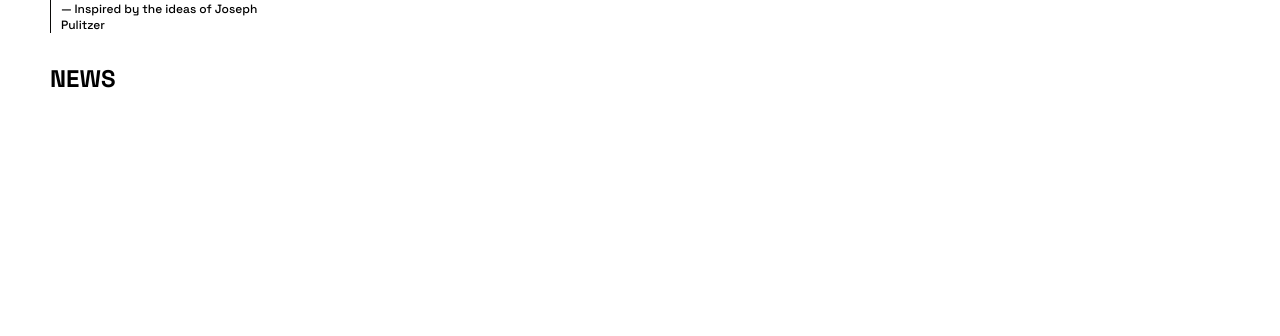
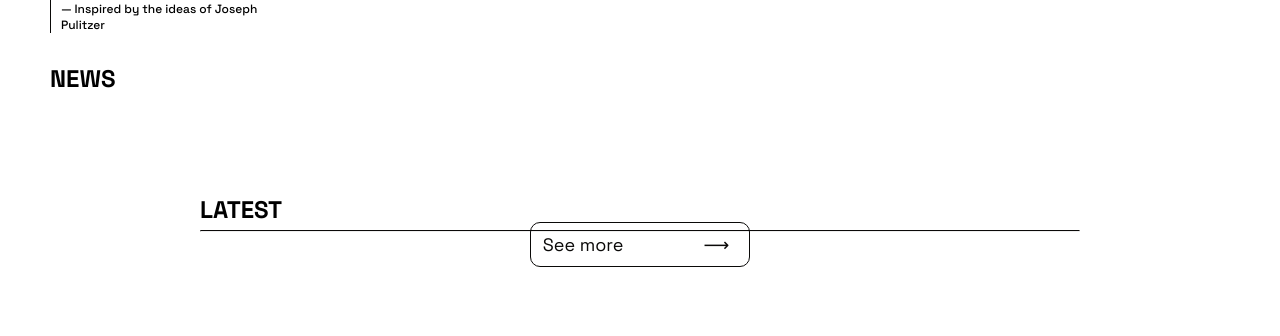
Before and after one commit to mishkFrede1/ZeroDesk, a Django app: page / in a window 1280 px wide. Shown: the part 293-629 px from the top of the page. Run offline with Django 5.2, Linux system fonts and the light colour scheme; data that the repository does not hold is empty; some web fonts are replaced.

Commit message:
Added latest-news page and block under index page

```diff
--- a/services/web_ui/MainApp/static/MainApp/css/new_styles.css
+++ b/services/web_ui/MainApp/static/MainApp/css/new_styles.css
@@ -319,6 +319,95 @@
     cursor: pointer;
 }
 
+/* home page latest article part */
+.latest-articles-container {
+    padding: 30px 200px;
+    display: flex;
+    flex-direction: column;
+    justify-content: left;
+}
+.latest-articles-container hr {
+    border-top: 1px solid #0a0908;
+    margin: 5px 0 30px 0;
+}
+.latest-article {
+    width: 100%;
+    position: relative;
+}
+.latest-article-last::after {
+    content: "";
+    position: absolute;
+    bottom: 0;
+    left: 0;
+    width: inherit;
+    height: 200%; /* регулируй по нужной высоте затемнения */
+    background: linear-gradient(to top, rgb(255, 255, 255), rgba(0,0,0,0));
+    pointer-events: none; /* чтобы не мешал кликам */
+    z-index: 5;
+}
+.latest-article-wrapper {
+    display: flex;
+    gap: 30px;
+    margin-bottom: 30px;
+    color: #0a0908;
+    text-decoration: none;
+}
+.latest-article-img {
+    flex: 1;
+}
+.latest-article-img img{
+    width: 100%;
+    transition: filter 0.3s ease;
+}
+.latest-article-img img:hover{
+    filter: brightness(75%);
+}
+.latest-article-text {
+    flex: 3;
+    display: flex;
+    flex-direction: column;
+    justify-content: space-between;
+}
+.latest-article-text h1{
+    margin-bottom: 10px;
+}
+.latest-article-text h1:hover{
+    text-decoration: underline 1px;
+}
+.latest-article-text h3{
+    font-weight: 400;
+}
+.latest-article-text span {
+    color: #686461;
+}
+.latest-more-button-div {
+    display: flex;
+    justify-content: center;
+    width: 100%;
+}
+.latest-more-button {
+    position: relative;
+    bottom: 40px;
+    display: flex;
+    gap: 80px;
+    align-self: flex-start;
+    padding: 10px 20px 10px 12px;
+    border: solid 1px #0a0908;
+    border-radius: 10px;
+    font-size: 18px;
+    transition: 0.3s ease;
+    text-decoration: none;
+    color: #0a0908;
+    z-index: 100;
+}
+.latest-more-button:hover {
+    background-color: #0a0908;
+    color: white;
+    cursor: pointer;
+    padding: 10px 12px;
+    gap: 88px;
+}
+
 /* article detail view */
 .article-main-container {
     display: flex;
--- a/services/web_ui/MainApp/templates/MainApp/home.html
+++ b/services/web_ui/MainApp/templates/MainApp/home.html
@@ -82,4 +82,27 @@
         </div>
     {% endfor %}
 </div>
+<div class="latest-articles-container">
+    <h2>LATEST</h2>
+    <hr>
+    {% for item in latest_articles %}
+        <div class="latest-article {% if forloop.last %}latest-article-last{% endif %}">
+            <a href="{{ item.get_absolute_url }}" class="latest-article-wrapper">
+                <div class="latest-article-img">
+                    <img src="{{ item.image.url }}" alt="{{ item.title }}"/>
+                </div>
+                <div class="latest-article-text">
+                    <div>
+                        <h1>{{ item.title }}</h1>
+                        <h3>{{ item.summary }}</h3>
+                    </div>
+                    <span>{{ item.created_at|custom_natural_time }}</span>
+                </div>
+            </a>
+        </div>
+    {% endfor %}
+    <div class="latest-more-button-div">
+        <a class="latest-more-button" href="{% url 'latest_news' %}"><div>See more</div> ⟶</a>
+    </div>
+</div>
 {% endblock %}
--- a/services/web_ui/MainApp/urls.py
+++ b/services/web_ui/MainApp/urls.py
@@ -15,6 +15,7 @@ urlpatterns = [
     path('tag/<slug:tag_slug>/', views.TagListView.as_view(), name='tag'),
     path('category/<slug:category_slug>/', views.CategoryListView.as_view(), name='category'),
     path('categories/', views.CategoriesListView.as_view(), name='more_categories'),
+    path('latest-news/', views.LatestListView.as_view(), name='latest_news'),
     path('api/v1/', include(articles_router.urls)),
     path('api/v1/', include(categories_router.urls)),
     path('api/v1/', include(tags_router.urls)),
--- a/services/web_ui/MainApp/views.py
+++ b/services/web_ui/MainApp/views.py
@@ -1,5 +1,4 @@
 from random import randint
-
 from django.db.models import Count
 from django.shortcuts import render, get_object_or_404
 from django.views.generic import ListView, DetailView
@@ -25,6 +24,7 @@ class IndexView(ListView):
         context["articles"] = Articles.objects.exclude(category__name="Video Games")
         context["main_articles"] = context["articles"][:2]
         context["left_articles"] = context["articles"][2:6]
+        context["latest_articles"] = context["articles"][6:17]
         context["categories"] = Categories.objects.all()[:9]
         context["popular_tags"] = Tags.objects.annotate(article_count=Count('tag_elements')).order_by('-article_count')[:50]
         categories_with_articles = []
@@ -79,6 +79,19 @@ class TagListView(ListView):
         context["tag"] = self.tag
         return context
 
+class LatestListView(ListView):
+    template_name = "MainApp/latest.html"
+    context_object_name = "articles"
+    paginate_by = 10
+
+    def get_queryset(self):
+        return Articles.objects.all()
+
+    def get_context_data(self, **kwargs):
+        context = super().get_context_data(**kwargs)
+        context.update(kwargs)
+        return context
+
 class CategoryListView(ListView):
     template_name = "MainApp/category.html"
     context_object_name = "articles"
```
Also changed, not shown: services/web_ui/MainApp/templates/MainApp/latest.html (added, +27 -0 lines).
